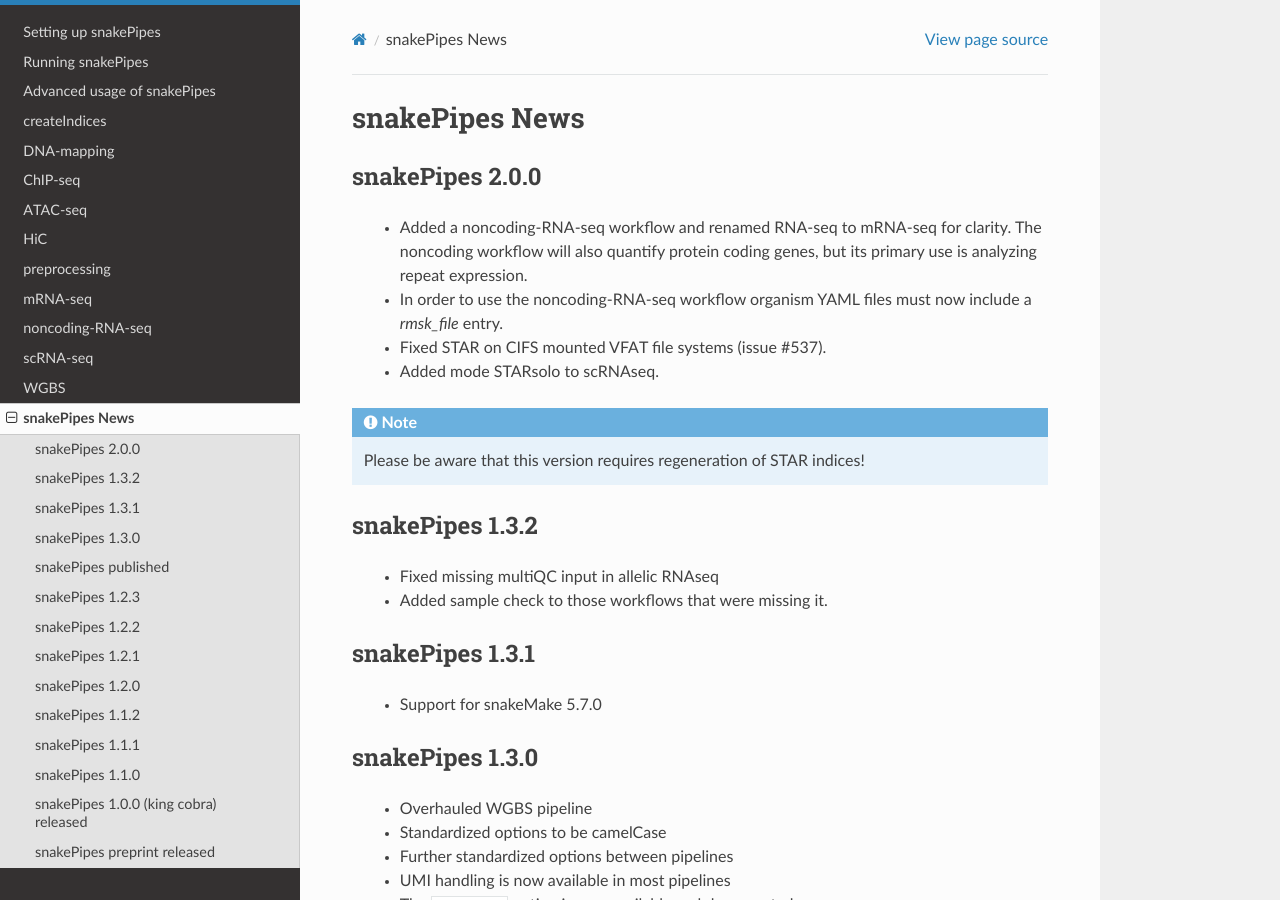
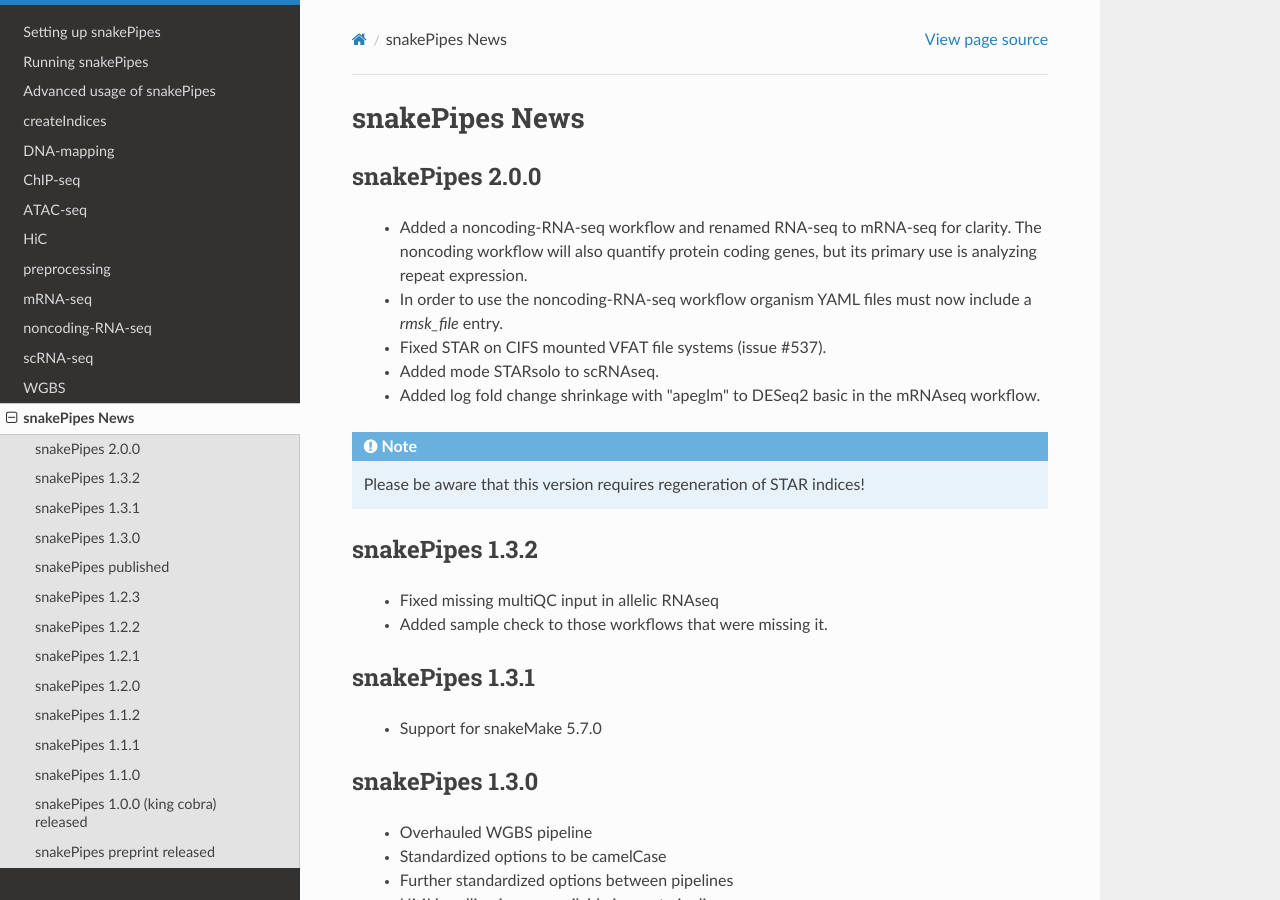
Before and after one commit to maxplanck-ie/snakepipes, a Sphinx documentation site: the page built from docs/content/News.rst, in a window 1280 px wide and 900 px high. Built offline with Sphinx 7.4.7 and the Read the Docs theme 2.0.0, drawn with Linux system fonts in a browser that asks for light colours.

Commit message:
News.rst

```diff
--- a/docs/content/News.rst
+++ b/docs/content/News.rst
@@ -8,6 +8,7 @@ snakePipes 2.0.0
  * In order to use the noncoding-RNA-seq workflow organism YAML files must now include a `rmsk_file` entry.
  * Fixed STAR on CIFS mounted VFAT file systems (issue #537).
  * Added mode STARsolo to scRNAseq.
+ * Added log fold change shrinkage with "apeglm" to DESeq2 basic in the mRNAseq workflow.
 
 .. note::
    Please be aware that this version requires regeneration of STAR indices!
```
